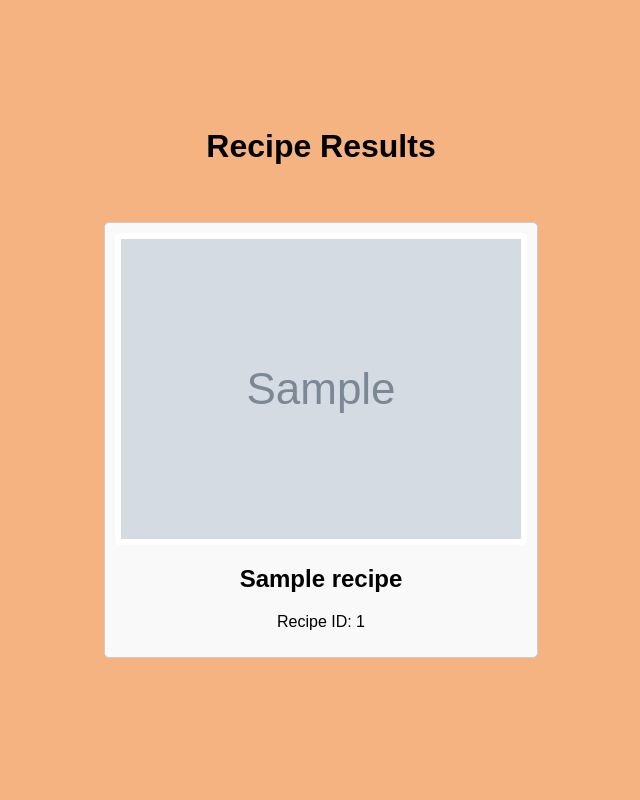
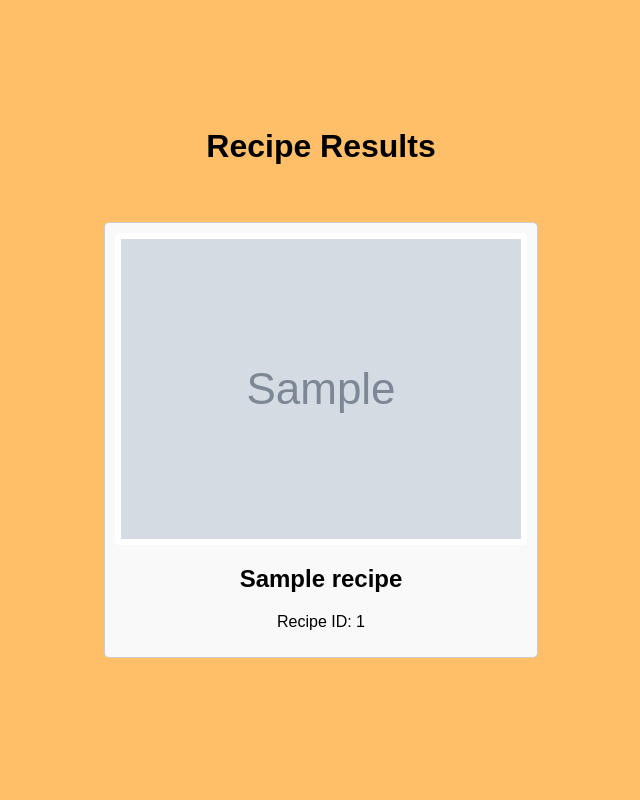
Before and after one commit to Harley2zazaa/Famous-Food_Finder, a Django app: template Famous_Food_Finder/myapp/templates/search_results.html in a window 1280 px wide. Shown: the whole page, without its empty margins (319-959 px from the left). Run offline with Django 5.2, Linux system fonts and the light colour scheme; the template is opened without the code that fills it: most values are stand-ins (such as "Sample title", 1, 10 or a date in 2020); grey boxes marked "Sample" are stand-in pictures.

Commit message:
change background color

```diff
--- a/Famous_Food_Finder/myapp/static/css/resultstyle.css
+++ b/Famous_Food_Finder/myapp/static/css/resultstyle.css
@@ -1,7 +1,7 @@
 body {
     margin: 0;
     font-family: Arial, sans-serif;
-    background-color: #F5B382; /* สีพื้นหลังหลัก */
+    background-color: #ffbf69; /* สีพื้นหลังหลัก */
     display: flex;
     justify-content: center;
     align-items: center;
@@ -31,7 +31,7 @@ body {
     display: inline-block; /* ทำให้ข้อความเป็นบล็อกเพื่อให้มีกรอบ */
     padding: 10px 20px; /* ระยะห่างภายในกรอบ */
     border: 2px solid white; /* กรอบสีขาว */
-    background-color: #f4a261; /* สีพื้นหลัง */
+    background-color: #ffbf69; /* สีพื้นหลัง */
     color: #333333; /* สีของข้อความ */
     font-weight: bold;
     font-size: 24px;
```
